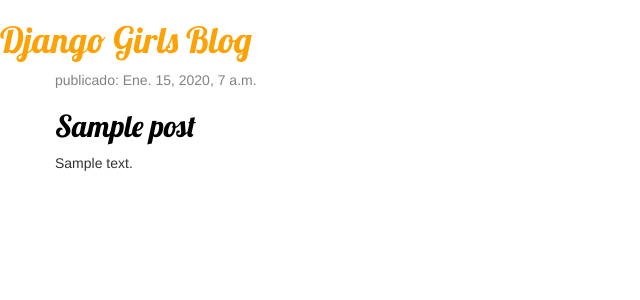
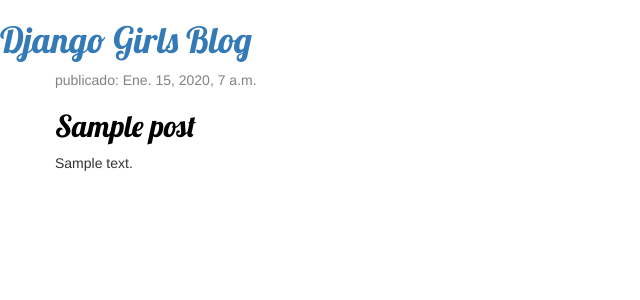
Before and after one commit to Martincuello17/django, a Django app: template blog/templates/blog/post_list.html in a window 1280 px wide. Shown: the top 300 px of the page, without its empty margins (0-640 px from the left). Run offline with Django 3.2, Linux system fonts and the light colour scheme; the template is opened without the code that fills it: values that come from a table or form of the project are taken from there, others are empty; tables that the repository leaves empty hold one stand-in row (values such as "Sample post"); some libraries are stand-ins or nearby versions.

Commit message:
Templates modificados2.

```diff
--- a/blog/static/blog.css
+++ b/blog/static/blog.css
@@ -1,8 +1,8 @@
-h1 a,
+/* h1 a,
 h2 a {
     color: #FCA205;
     font-family: 'Lobster';
-}
+} */
 
 .page-header {
     background-color: #C25100;
```
